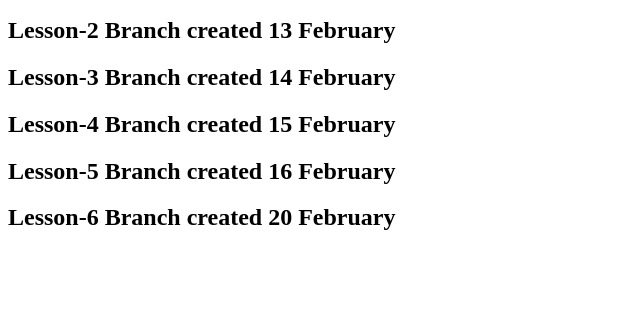
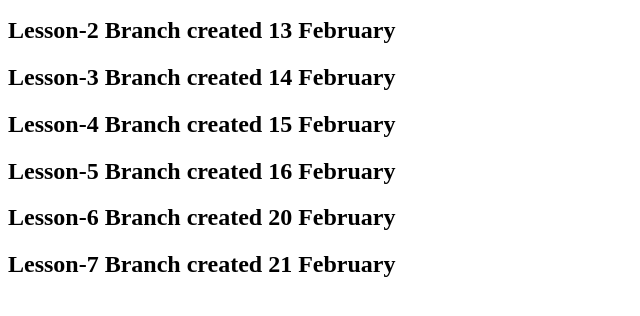
Before and after one commit to mahfuz-antor/practice-with-sumit, a plain HTML site: page index.html in a window 1280 px wide. Shown: the part 110-426 px from the top of the page, without its empty margins (0-640 px from the left). Drawn offline with Linux system fonts and the light colour scheme.

Commit message:
lesson-7 created

```diff
--- a/index.html
+++ b/index.html
@@ -14,5 +14,6 @@
     <h2>Lesson-4 Branch created 15 February</h2>
     <h2>Lesson-5 Branch created 16 February</h2>
     <h2>Lesson-6 Branch created 20 February</h2>
+    <h2>Lesson-7 Branch created 21 February</h2>
 </body>
 </html>
```
